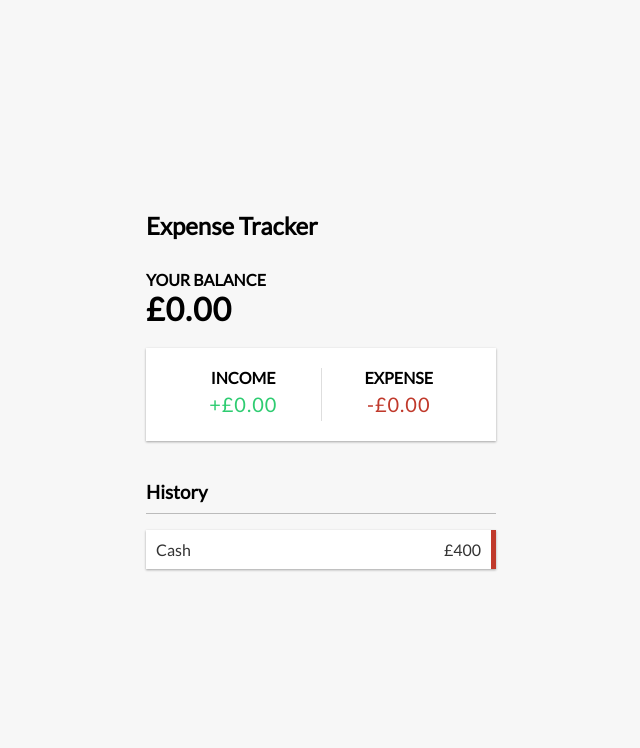
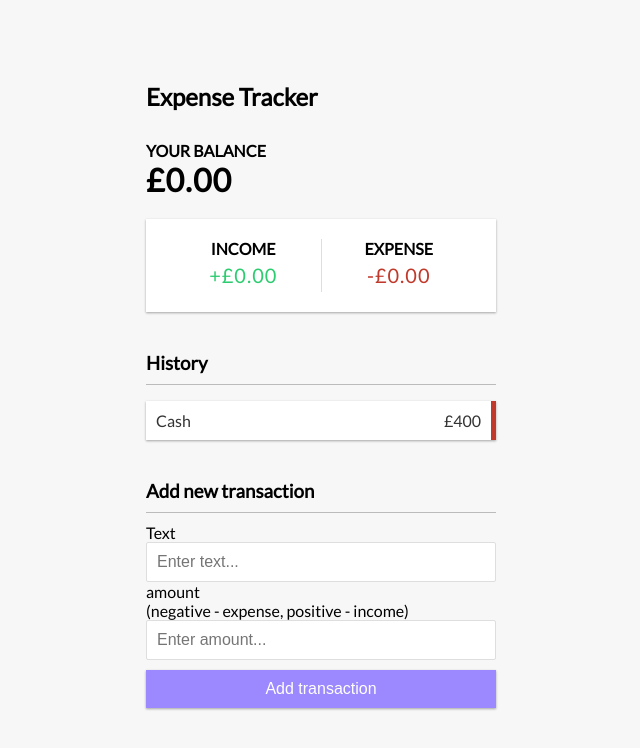
Before and after one commit to naima90/expense-tracker, a React (Create React App) app: page / in a window 1280 px wide. Shown: the top 748 px of the page, without its empty margins (319-959 px from the left). Built offline with nearby package versions, Linux system fonts and the light colour scheme.

Commit message:
added AddTransaction component which allows users to add new transaction

```diff
--- a/src/App.js
+++ b/src/App.js
@@ -3,6 +3,7 @@
 import { Balance } from './components/Balance'
 import { IncomeExpenses } from './components/IncomeExpenses'
 import { TransactionList } from './components/TransactionList'
+import { AddTransaction } from './components/AddTransaction'
 
 function App() {
   return (
@@ -12,6 +13,7 @@
       <Balance />
       <IncomeExpenses />
       <TransactionList />
+      <AddTransaction />
       </div>
     </div>
   );
--- /dev/null
+++ b/src/components/AddTransaction.js
@@ -0,0 +1,21 @@
+import React from 'react'
+
+export const AddTransaction = () => {
+  return (
+    <>
+    <h3>Add new transaction</h3>
+    <form>
+      <div className="form-control">
+        <labell htmlFor="text">Text</labell>
+        <input type="text" placeholder="Enter text..." />
+      </div><div className="form-control">
+        <labell htmlFor="amount">amount
+        <br />
+        (negative - expense, positive - income)</labell>
+        <input type="number" placeholder="Enter amount..." />
+      </div>
+      <button className="btn">Add transaction</button>
+    </form>
+    </>
+  )
+}
```
